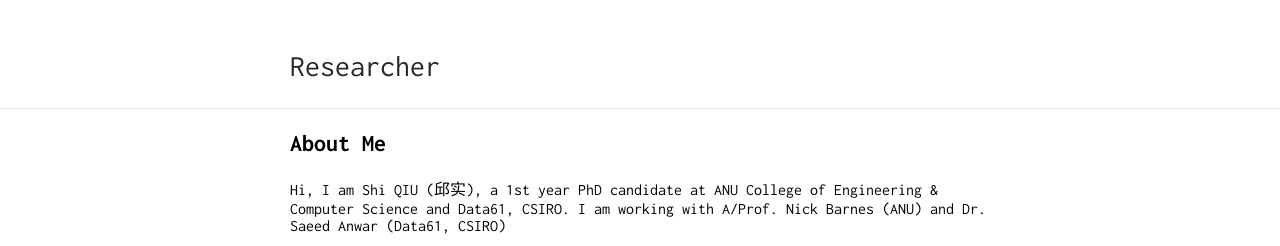
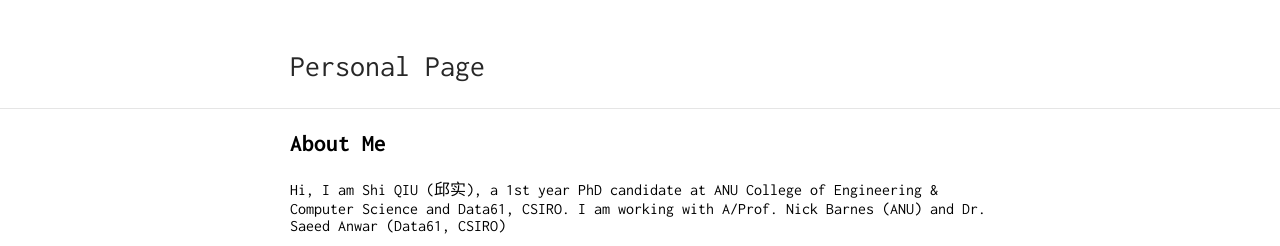
Before and after one commit to ShiQiu0419/ShiQiu0419.github.io, a Jekyll site: the page built from index.md, in a window 1280 px wide. Shown: the top 246 px of the page. Built offline with Jekyll 4.4.1, drawn with Linux system fonts in a browser that asks for light colours; our own code applies the rules of GitHub Pages for plain Markdown files.

Commit message:
Update _config.yml

```diff
--- a/_config.yml
+++ b/_config.yml
@@ -1,4 +1,4 @@
-title: Researcher
+title: Personal Page
 url: "https://shiqiu0419.github.io/"
 
 markdown: kramdown
```
